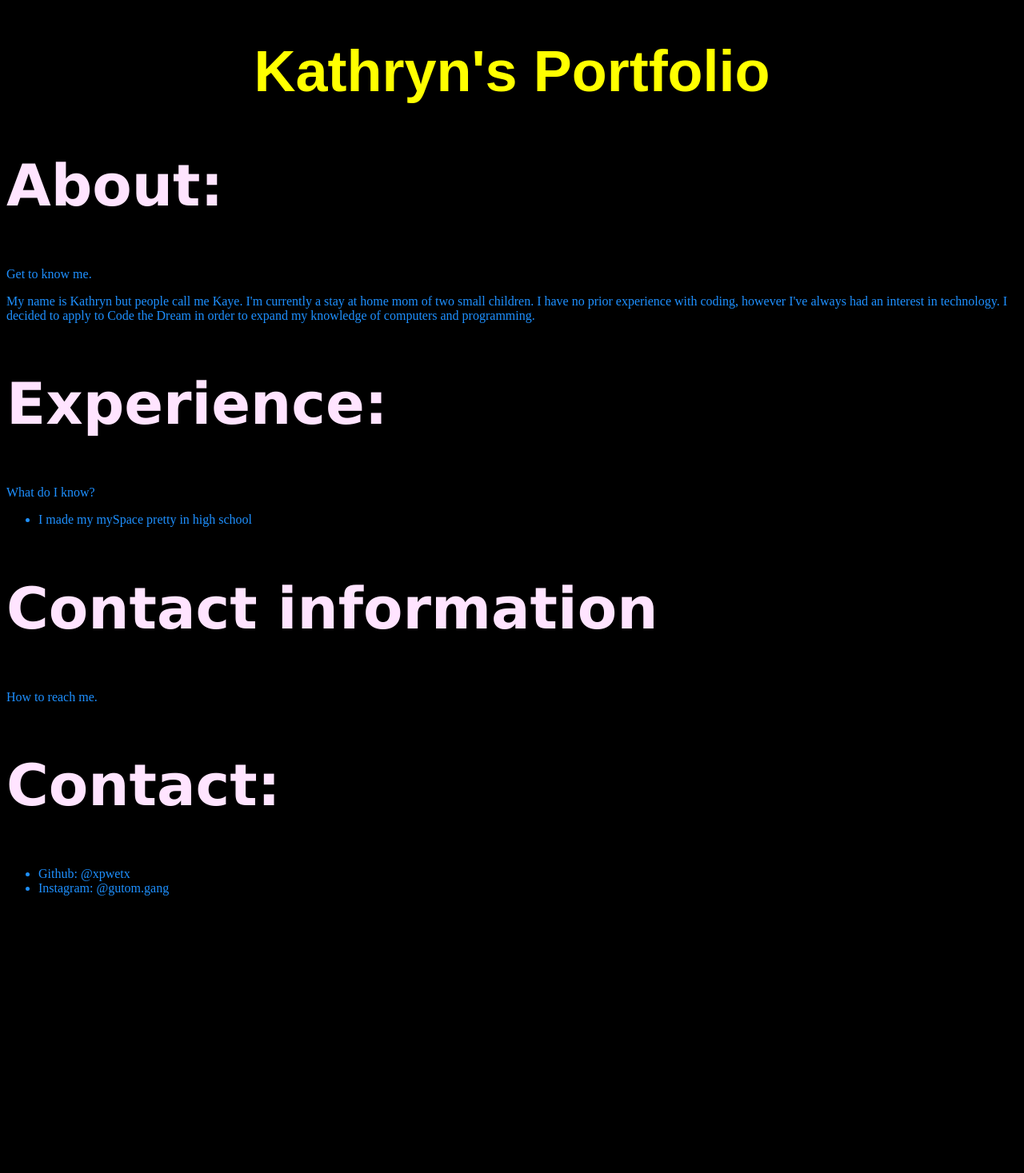
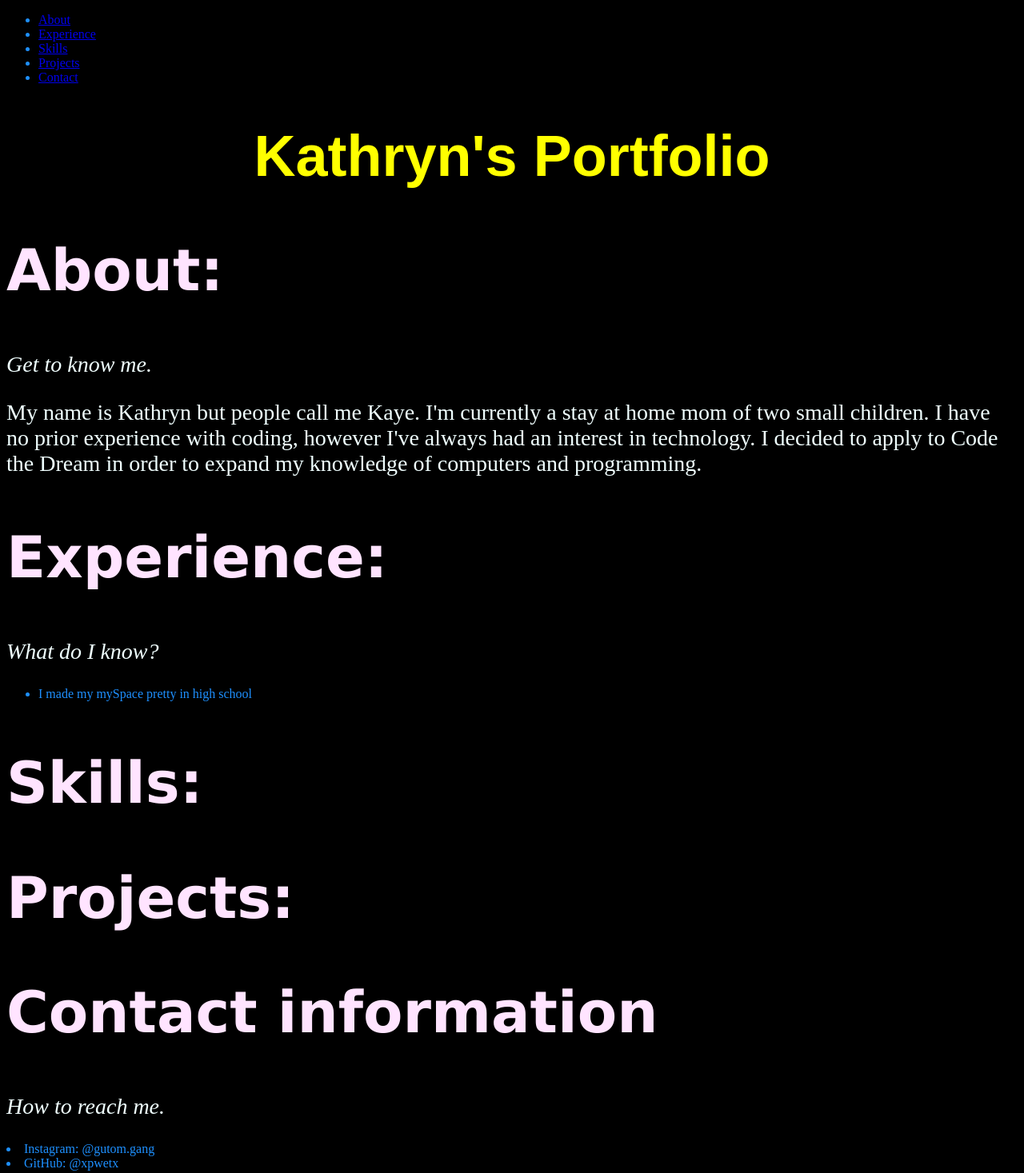
Before and after one commit to xpwetx/KathrynJoiMiranda-Jupiter, a plain HTML site: page index.html in a window 1280 px wide. Shown: the whole page at 80% size. Before the commit the page ends 1136 px from the top, so only its background shows below. Drawn offline with Linux system fonts and the light colour scheme.

Commit message:
formatted styles added

```diff
--- a/css/index.css
+++ b/css/index.css
@@ -18,3 +18,8 @@ h2 {
     font-size: 72px;
 
 }
+
+p {
+    color: #f0ffff;
+    font-size: 28px;
+}
--- a/index.html
+++ b/index.html
@@ -1,4 +1,3 @@
-
 <!DOCTYPE html>
 <html>
 
@@ -8,15 +7,31 @@
   </title>
 
   <link rel="stylesheet" href="css/index.css">
+  <nav>
+    <ul>
+      <li><a href="#About">About</a></li>
+      <li><a href="#Experience">Experience</a></li>
+      <li><a href="#Skills">Skills</a></li>
+      <li><a href="#Projects">Projects</a></li>
+      <li><a href="#Contact">Contact</a></li>
+    </ul>
+
+
+
+
+
+
+  </nav>
 
 </head>
 
 <body>
 
   <h1>Kathryn's Portfolio</h1>
+
   <section id="About">
     <h2>About:</h2>
-    <p>Get to know me.</p>
+    <p><i>Get to know me.</i></p>
   </section>
 
   <p>My name is Kathryn but people call me Kaye. I'm currently a stay at home mom of two small children. I have no prior
@@ -26,24 +41,28 @@
   <section id="Experience">
 
     <h2>Experience:</h2>
-    <p>What do I know?</p>
+    <p><i>What do I know?</i></p>
     <ul>
       <li>I made my mySpace pretty in high school</li>
     </ul>
   </section>
 
+
+  <section id="Skills">
+    <h2>Skills:</h2>
+  </section>
+
+  <section id="Projects">
+    <h2>Projects:</h2>
+    <ul></ul>
+  </section>
+
   <section id="Contact">
     <h2>Contact information</h2>
-    <p>How to reach me.</p>
+    <p><i>How to reach me.</i></p>
+    <li> Instagram: @gutom.gang</li>
+    <li>GitHub: @xpwetx</li>
   </section>
-
-
-  <h2>Contact:</h2>
-  <ul>
-    <li>Github: @xpwetx</li>
-    <li>Instagram: @gutom.gang</li>
-  </ul>
-
 </body>
 
 </html>
```
